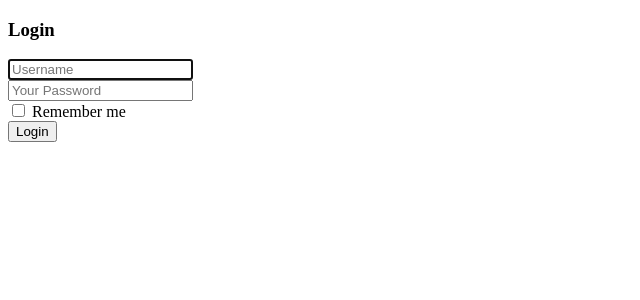
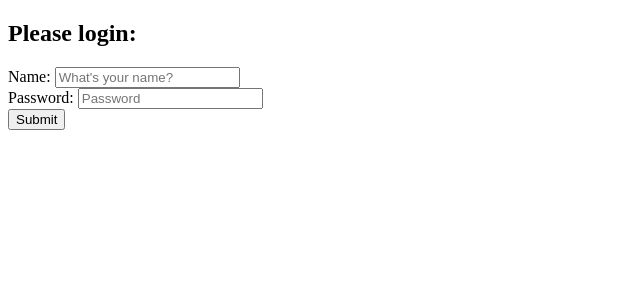
Before and after one commit to Greenhouse-Project/greenhouseTest, a Flask app: template templates/UserAuth.html in a window 1280 px wide. Shown: the top 300 px of the page, without its empty margins (0-640 px from the left). Run offline with Flask 2, Linux system fonts and the light colour scheme; the template is opened without the code that fills it, so the values that code supplies are empty; parts of the project's set-up code (start-up, migrations or seed data) failed here and were passed over; some libraries are stand-ins or nearby versions.

Commit message:
debugging

```diff
--- a/main.py
+++ b/main.py
@@ -103,16 +103,16 @@ def Outside():
 
 @app.route('/auth', methods=["POST"])
 def auth():
-    # name = request.form.get('name')
-    # password = request.form.get('password')
+    name = request.form['name']
+    password = request.form['password']
 
-    # user = User.query.filter_by(name=name).first()
+    user = User.query.filter_by(name=name).first()
 
-    # if not user or not check_password_hash(user.password, password):
-    #     flash('Incorrect login. Please try again.')
-    #     return redirect('/form')
+    if not user or not check_password_hash(user.password, password):
+        flash('Incorrect login. Please try again.')
+        return render_template('UserAuth.html')
 
-    return render_template('UserAuth.html')
+    return redirect('/form')
 
 @app.route('/bed-contents/<id_>')
 def contents(id_):
--- a/templates/UserAuth.html
+++ b/templates/UserAuth.html
@@ -3,31 +3,19 @@
 <link rel="shortcut icon" type="image/jpg" href="../static/img/greenhouseFavicon.png" />
 <script type="text/javascript" src="../static/bedloader.js"></script>
 <body>
-    <div class="column is-4 is-offset-4">
-        <h3 class="title">Login</h3>
-        <div class="box">
-            <form method="POST" action="/auth">
-                <div class="field">
-                    <div class="control">
-                        <input class="input is-large" type="name" name="name" placeholder="Username" autofocus="">
-                    </div>
-                </div>
-
-                <div class="field">
-                    <div class="control">
-                        <input class="input is-large" type="password" name="password" placeholder="Your Password">
-                    </div>
-                </div>
-                <div class="field">
-                    <label class="checkbox">
-                        <input type="checkbox">
-                        Remember me
-                    </label>
-                </div>
-                <button class="button is-block is-info is-large is-fullwidth">Login</button>
-            </form>
-        </div>
-    </div>
+    <section class="form-class">
+        <h1>Please login:</h1>
+        <form action="" method="post" role="form" id="main" name="main">
+            <label for="name" class="label">Name:</label>
+            <input type="text" class="form-control" id="name" name="name" placeholder="What's your name?"
+                autocomplete="given-name">
+            <br>
+            <label for="password" class="label">Password:</label>
+            <input type="text" class="form-control" id="password" name="password" placeholder="Password">
+            <br>
+            <button type="submit" class="btn-success">Submit</button>
+        </form>
+    </section>
     <!-- <input id="password" class="password" type="password" name="password" placeholder="Your Password">
     <a id="toForm" onclick="getBedNum()" title="Update Form">
         <button>Update Form</button>
```
